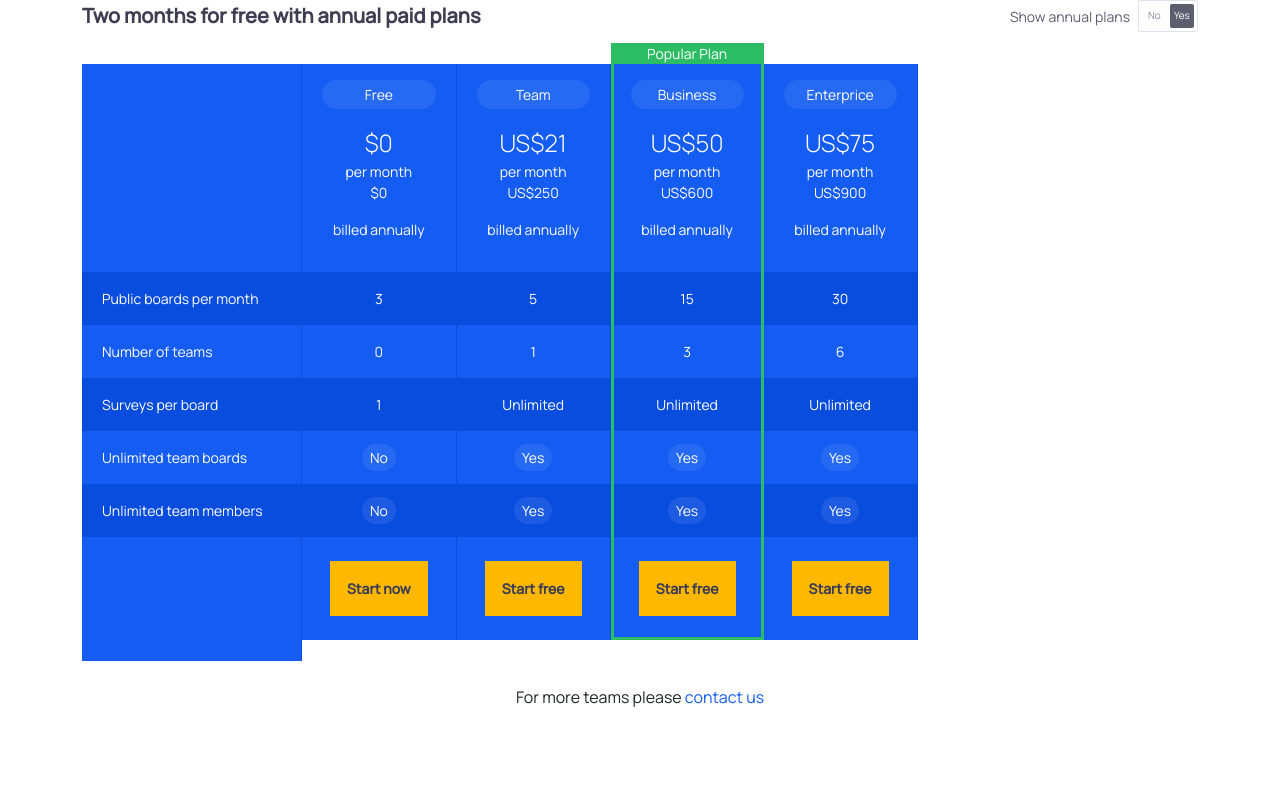
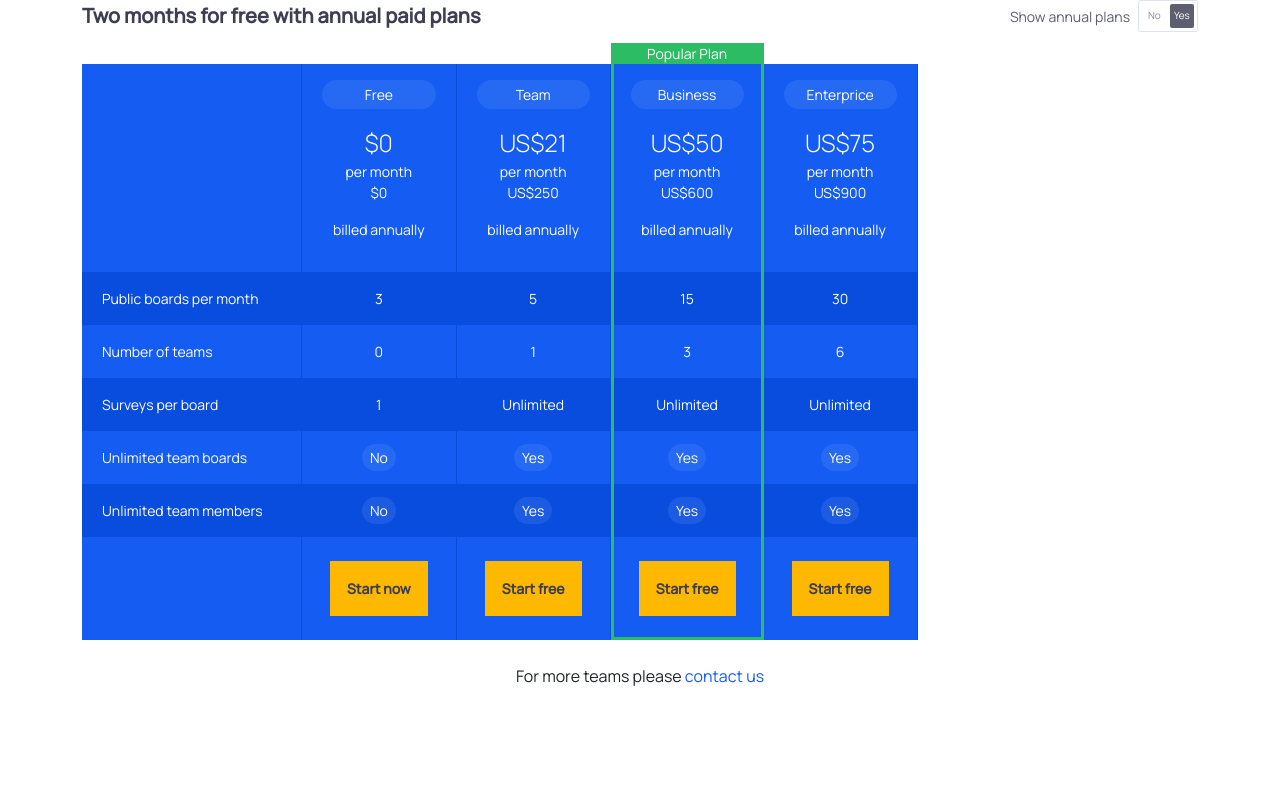
Before and after one commit to Amas9nine/solid-retro, a React (Create React App) app: page /pricing in a window 1280 px wide. Shown: the top 800 px of the page. Built offline with nearby package versions, Linux system fonts and the light colour scheme.

Commit message:
feat: pricing layout

```diff
--- a/src/pages/PricingPage/PricingPage.jsx
+++ b/src/pages/PricingPage/PricingPage.jsx
@@ -32,7 +32,7 @@ export default function PricingPage() {
           <div className={css.fourth}>{t("pricing.priceList.surveys")}</div>
           <div className={css.fifth}>{t("pricing.priceList.unlimited")}</div>
           <div className={css.sixth}>{t("pricing.priceList.unlimitedTeam")}</div>
-          <div className={css.seventh}></div>
+          <div className={head ? css.seventh : css.activeSeven}></div>
         </div>
         {pricing.map((item) => (
           <div className={item.popular ? css.popular : css.PriceTable}>
--- a/src/pages/PricingPage/pricingPage.module.scss
+++ b/src/pages/PricingPage/pricingPage.module.scss
@@ -145,6 +145,11 @@
       width: 220px;
       border-right: #094ddf 1px solid;
     }
+    .activeSeven{
+      height: 103px;
+      background-color: #145cf2;
+      border-right: #094ddf 1px solid;
+    }
 
     .first {
       background-color: #145cf2;
@@ -194,8 +199,7 @@
 
     .seventh {
       // max-height: 124px;
-      // min-height: 103px;
-      height: 124px;
+      height: 103px;
       background-color: #145cf2;
       border-right: #094ddf 1px solid;
     }
```
